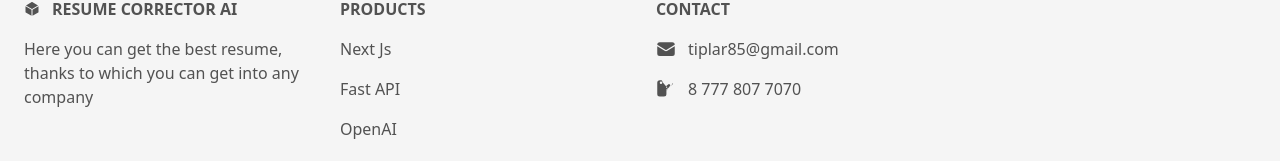
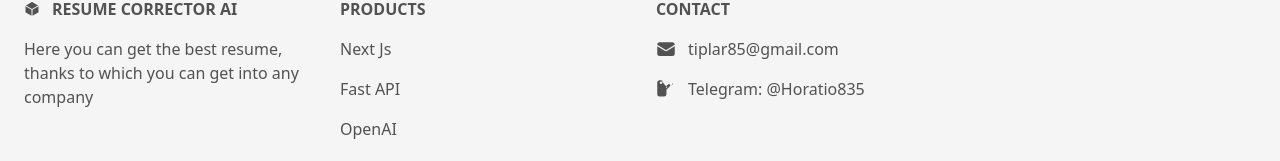
Before and after one commit to Ansar331/Frontend, a Next.js app: page / in a window 1280 px wide. Shown: the part 919-1080 px from the top of the page. Built offline with nearby package versions, Linux system fonts and the light colour scheme; no server answers.

Commit message:
update footer

```diff
--- a/components/footer.jsx
+++ b/components/footer.jsx
@@ -107,7 +107,7 @@ function Footer() {
                   clipRule="evenodd"
                 />
               </svg>
-              8 777 807 7070
+              Telegram: @Horatio835
             </p>
           </div>
         </div>
```
